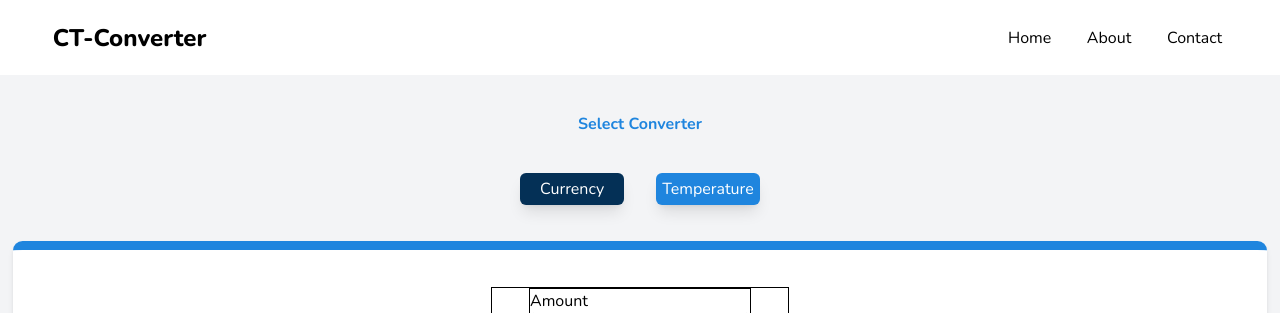
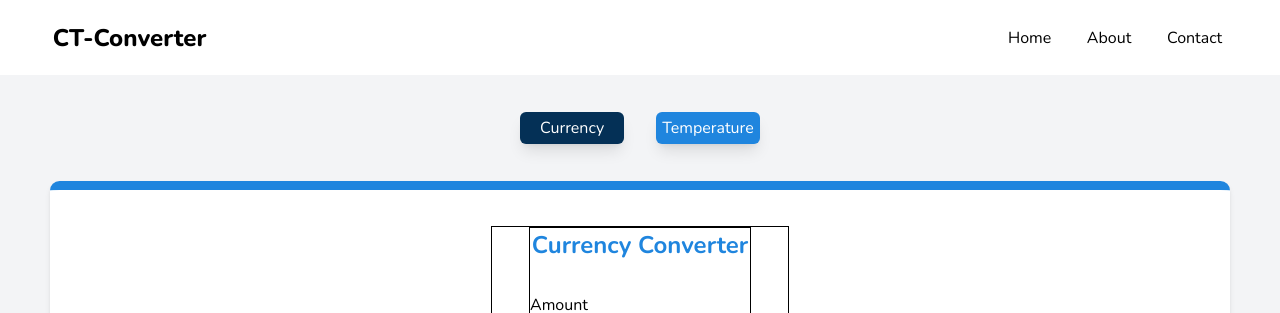
Before and after one commit to I-amHb/ct-converter, a React (Vite) app: page / in a window 1280 px wide. Shown: the top 313 px of the page. Built offline with nearby package versions, Linux system fonts and the light colour scheme; no server answers.

Commit message:
added titles to converters

```diff
--- a/src/components/CTSelector.jsx
+++ b/src/components/CTSelector.jsx
@@ -9,8 +9,7 @@ const CTSelector = () => {
 
     return (
         <>
-            <div className='w-full py-mid'>
-                <p className='font-bold text-center text-primary'>Select Converter</p>
+            <div className='w-full pb-mid lg:px-mid'>
                 <div className='flex justify-center gap-4 p-mid
             lg:gap-8'>
                     <button className={`w-btnw h-btnh text-white hover:bg-secondaryHvr  bg-primary
--- a/src/components/CurrencyConverter.jsx
+++ b/src/components/CurrencyConverter.jsx
@@ -75,6 +75,7 @@ const CurrencyConverter = () => {
       border-primary border-t-[9px] mx-small shadow-md lg:flex-row ">
         <div className="px-mid flex flex-col items-center gap-[30px] max-w-full border">
           <div className="flex flex-col items-center gap-[30px] border w-full min-w-[220px] max-w-[500px] ">
+            <h1 className='font-bold text-sm text-center text-primary'>Currency Converter</h1>
             <div className="flex flex-col w-full min-w-[220px] max-w-[400px] lg:max-w-[400px]">
               <p>Amount</p>
               <input
@@ -141,7 +142,7 @@ const CurrencyConverter = () => {
         <div className={`${!baseCountryDetails? 'hidden':'flex'} px-mid  flex-col items-center gap-[30px] max-w-full border`}>
           <div className="flex flex-col items-center gap-[30px] border w-full min-w-[220px] max-w-[500px] h-full ">
             {baseCountryDetails && (
-              <div>
+              <div className="flex flex-col w-full min-w-[220px] max-w-[400px] lg:max-w-[400px]">
                 <div>
                   <p>Name: {baseCountryDetails?.name?.common}</p>
                   <p>Capital: {baseCountryDetails?.capital}</p>
--- a/src/components/Header.jsx
+++ b/src/components/Header.jsx
@@ -10,7 +10,7 @@ const [toggleNavBar, setToggleNavBar] = useState(false);
             <a href="#" className='text-2xl font-extrabold'>CT-Converter</a>
             <nav className='flex justify-center items-center '>
                 <ul className={ `transition-all duration-300 ease-in-out
-                flex flex-col fixed w-1/2 h-full top-header text-white bg-black text-center
+                flex flex-col fixed w-1/2 h-full top-header text-white bg-secondaryHvr text-center
                     ${!toggleNavBar ? '-right-full ': 'right-0'}
                  lg:static lg:bg-inherit lg:text-black lg:flex lg:flex-row lg:w-full
                  `}
--- a/src/components/TemperatureConverter.jsx
+++ b/src/components/TemperatureConverter.jsx
@@ -28,7 +28,7 @@ const TemperatureConverter = () => {
       border-primary border-t-[9px] mx-small shadow-md lg:flex-row '>
       <div className='px-mid flex flex-col items-center gap-[30px] max-w-full border'>
         <div className="flex flex-col items-center gap-[30px] border w-full min-w-[220px] max-w-[500px]" >
-          <h1 className=''>Temperature Converter</h1>
+          <h1 className='font-bold text-sm text-center text-primary'>Temperature Converter</h1>
           <div className='flex flex-col w-full min-w-[220px] max-w-[400px] lg:max-w-[400px]'>
             <p>Amount</p>
             <input type="text"
```
